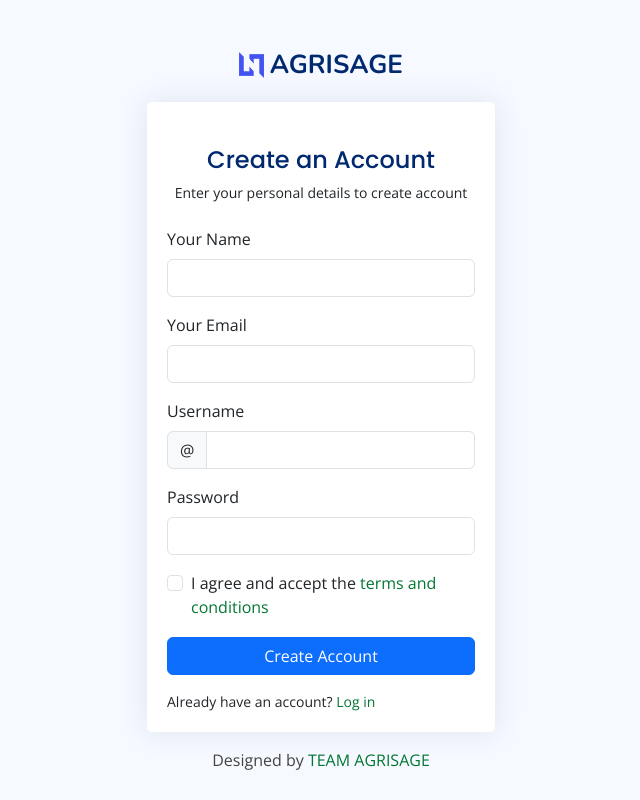
After one commit to pinilDissanayaka/AgriSage, a Flask app: page /register in a window 1280 px wide. The commit adds this page. Shown: the whole page, without its empty margins (319-959 px from the left). Run offline with Flask 3, Linux system fonts and the light colour scheme; some libraries are stand-ins or nearby versions.

Commit message:
Add register page

```diff
--- a/app.py
+++ b/app.py
@@ -28,6 +28,10 @@ def login(errorMassage=" "):
     else:
         return render_template('login.html', errorMassage=" ")
 
+@app.route('/register', methods=['GET', 'POST'])
+def register():
+    return render_template('register.html')
+
 
 @app.route('/dashboard', methods=['GET', 'POST'])
 def dashboard():
@@ -51,9 +55,5 @@ def pageNotFound(e):
 
 
 
-
-
-
-
 if __name__=="__main__":
     app.run(debug=True, port=8000)
--- a/templates/login.html
+++ b/templates/login.html
@@ -44,7 +44,7 @@
             <div class="col-lg-4 col-md-6 d-flex flex-column align-items-center justify-content-center">
 
               <div class="d-flex justify-content-center py-4">
-                <a href="index.html" class="logo d-flex align-items-center w-auto">
+                <a href="#" class="logo d-flex align-items-center w-auto">
                   <img src="{{ url_for('static', filename='img/logo.png') }}" alt="logo"></img>
                   <span class="d-none d-lg-block">AGRISAGE</span>
                 </a>
@@ -88,7 +88,7 @@
                     </div>
 
                     <div class="col-12">
-                      <p class="small mb-0">Don't have account? <a href="pages-register.html">Create an account</a></p>
+                      <p class="small mb-0">Don't have account? <a href="/register">Create an account</a></p>
                       <center><p class="small mb-0" style="color:red;">{{errorMassage}}</p></center>
                     </div>
 
--- /dev/null
+++ b/templates/register.html
@@ -0,0 +1,147 @@
+<!DOCTYPE html>
+<html lang="en">
+
+<head>
+  <meta charset="utf-8">
+  <meta content="width=device-width, initial-scale=1.0" name="viewport">
+
+  <title>AGRISAGE / Register </title>
+  <meta content="" name="description">
+  <meta content="" name="keywords">
+
+  <!-- Favicons -->
+
+  <link href="{{ url_for('static', filename='img/favicon.png') }}" rel="icon">
+  <link href="{{ url_for('static', filename='img/apple-touch-icon.png') }}" rel="apple-touch-icon">
+
+
+  <!-- Google Fonts -->
+  <link href="https://fonts.gstatic.com" rel="preconnect">
+  <link href="https://fonts.googleapis.com/css?family=Open+Sans:300,300i,400,400i,600,600i,700,700i|Nunito:300,300i,400,400i,600,600i,700,700i|Poppins:300,300i,400,400i,500,500i,600,600i,700,700i" rel="stylesheet">
+
+  <!-- Vendor CSS Files Url for-->
+  <link href="{{ url_for('static', filename='vendor/bootstrap/css/bootstrap.min.css') }}" rel="stylesheet">
+  <link href="{{ url_for('static', filename='vendor/bootstrap-icons/bootstrap-icons.css') }}" rel="stylesheet">
+  <link href="{{ url_for('static', filename='vendor/boxicons/css/boxicons.min.css') }}" rel="stylesheet">
+  <link href="{{ url_for('static', filename='vendor/quill/quill.snow.css') }}" rel="stylesheet">
+  <link href="{{ url_for('static', filename='vendor/quill/quill.bubble.css') }}" rel="stylesheet">
+  <link href="{{ url_for('static', filename='vendor/remixicon/remixicon.css') }}" rel="stylesheet">
+  <link href="{{ url_for('static', filename='vendor/simple-datatables/style.css') }}" rel="stylesheet">
+
+
+
+  <!-- Template Main CSS File -->
+  <link href="{{ url_for('static', filename='/css/style.css') }}" rel="stylesheet">
+
+</head>
+
+<body>
+
+    <main>
+        <div class="container">
+
+          <section class="section register min-vh-100 d-flex flex-column align-items-center justify-content-center py-4">
+            <div class="container">
+              <div class="row justify-content-center">
+                <div class="col-lg-4 col-md-6 d-flex flex-column align-items-center justify-content-center">
+
+                  <div class="d-flex justify-content-center py-4">
+                    <a href="#" class="logo d-flex align-items-center w-auto">
+                      <img src="{{ url_for('static', filename='img/logo.png') }}" alt="logo"></img>
+                      <span class="d-none d-lg-block">AGRISAGE</span>
+                    </a>
+                  </div><!-- End Logo -->
+
+                  <div class="card mb-3">
+
+                    <div class="card-body">
+
+                      <div class="pt-4 pb-2">
+                        <h5 class="card-title text-center pb-0 fs-4">Create an Account</h5>
+                        <p class="text-center small">Enter your personal details to create account</p>
+                      </div>
+
+                      <form class="row g-3 needs-validation" novalidate>
+                        <div class="col-12">
+                          <label for="yourName" class="form-label">Your Name</label>
+                          <input type="text" name="name" class="form-control" id="yourName" required>
+                          <div class="invalid-feedback">Please, enter your name!</div>
+                        </div>
+
+                        <div class="col-12">
+                          <label for="yourEmail" class="form-label">Your Email</label>
+                          <input type="email" name="email" class="form-control" id="yourEmail" required>
+                          <div class="invalid-feedback">Please enter a valid Email adddress!</div>
+                        </div>
+
+                        <div class="col-12">
+                          <label for="yourUsername" class="form-label">Username</label>
+                          <div class="input-group has-validation">
+                            <span class="input-group-text" id="inputGroupPrepend">@</span>
+                            <input type="text" name="username" class="form-control" id="yourUsername" required>
+                            <div class="invalid-feedback">Please choose a username.</div>
+                          </div>
+                        </div>
+
+                        <div class="col-12">
+                          <label for="yourPassword" class="form-label">Password</label>
+                          <input type="password" name="password" class="form-control" id="yourPassword" required>
+                          <div class="invalid-feedback">Please enter your password!</div>
+                        </div>
+
+                        <div class="col-12">
+                          <div class="form-check">
+                            <input class="form-check-input" name="terms" type="checkbox" value="" id="acceptTerms" required>
+                            <label class="form-check-label" for="acceptTerms">I agree and accept the <a href="#">terms and conditions</a></label>
+                            <div class="invalid-feedback">You must agree before submitting.</div>
+                          </div>
+                        </div>
+                        <div class="col-12">
+                          <button class="btn btn-primary w-100" type="submit">Create Account</button>
+                        </div>
+                        <div class="col-12">
+                          <p class="small mb-0">Already have an account? <a href="/login">Log in</a></p>
+                        </div>
+                      </form>
+
+                    </div>
+                  </div>
+
+                  <div class="credits">
+                    Designed by <a href="#">TEAM AGRISAGE</a>
+                  </div>
+
+                </div>
+              </div>
+            </div>
+
+          </section>
+
+        </div>
+    </main><!-- End #main -->
+
+
+  <a href="#" class="back-to-top d-flex align-items-center justify-content-center"><i class="bi bi-arrow-up-short"></i></a>
+
+  <!-- Vendor JS Files -->
+
+
+  <script type="text/javascript" src="{{ url_for('static', filename='vendor/apexcharts/apexcharts.min.js') }}"></script>
+  <script type="text/javascript" src="{{ url_for('static', filename='vendor/bootstrap/js/bootstrap.bundle.min.js') }}"></script>
+  <script type="text/javascript" src="{{ url_for('static', filename='vendor/chart.js/chart.umd.js') }}"></script>
+  <script type="text/javascript" src="{{ url_for('static', filename='vendor/echarts/echarts.min.js') }}"></script>
+  <script type="text/javascript" src="{{ url_for('static', filename='vendor/quill/quill.min.js') }}"></script>
+  <script type="text/javascript" src="{{ url_for('static', filename='vendor/simple-datatables/simple-datatables.js') }}"></script>
+  <script type="text/javascript" src="{{ url_for('static', filename='vendor/tinymce/tinymce.min.js') }}"></script>
+  <script type="text/javascript" src="{{ url_for('static', filename='vendor/php-email-form/validate.js') }}"></script>
+
+
+
+
+  <!-- Template Main JS File -->
+  <script type="text/javascript" src="{{ url_for('static', filename='js/main.js') }}"></script>
+
+
+</body>
+
+</html>
```
